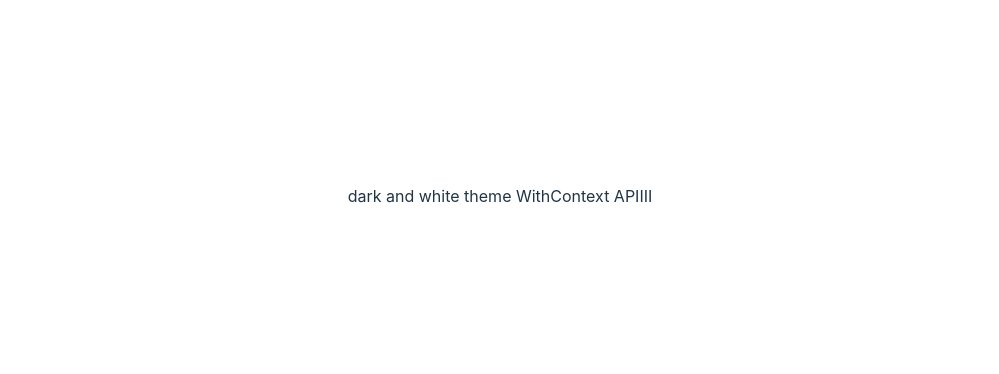
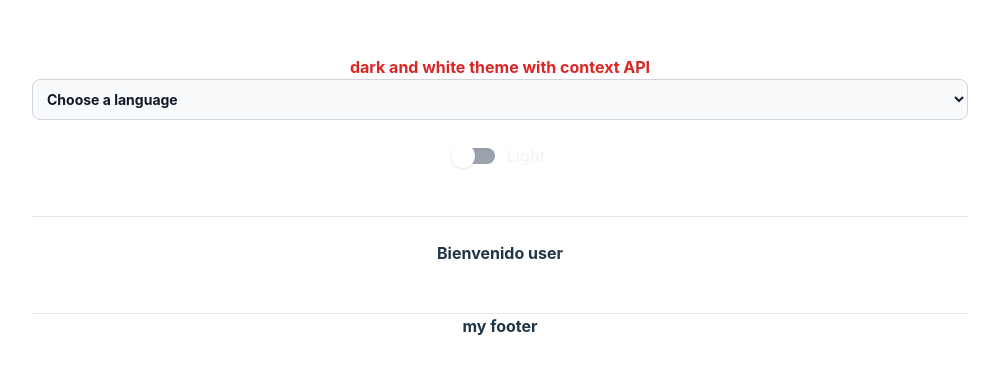
Before and after one commit to JohnRodriguezM/context-vs-no-context, a React (Vite) app: page /whiteBlackWithContext in a window 1280 px wide. Shown: the part 204-578 px from the top of the page, without its empty margins (140-1139 px from the left). Built offline with nearby package versions, Linux system fonts and the light colour scheme.

Commit message:
themeContext

```diff
--- a/package.json
+++ b/package.json
@@ -4,7 +4,7 @@
   "version": "0.0.0",
   "type": "module",
   "scripts": {
-    "dev": "vite",
+    "dev": "vite --host",
     "build": "tsc && vite build",
     "preview": "vite preview"
   },
--- /dev/null
+++ b/src/components/contextComponents/FooterContext.tsx
@@ -0,0 +1,14 @@
+import React, { FC, useContext } from "react";
+
+import { FooterProps } from "../types.services";
+
+import { ThemeContext } from "../../context/ThemeContext";
+export const FooterContext: FC<FooterProps> = ({ footerTitle, ...props }) => {
+  const { theme, handleClickTheme } = useContext(ThemeContext);
+
+  return (
+    <footer className={theme}>
+      <h3>{footerTitle || "my footer"}</h3>
+    </footer>
+  );
+};
--- /dev/null
+++ b/src/components/contextComponents/HeaderContext.tsx
@@ -0,0 +1,70 @@
+import React, { FC, useState, useContext } from "react";
+import { ThemeContext } from "../../context/ThemeContext";
+
+//*types
+import { HeaderProps } from "../types.services";
+
+/*let toggle = "text-gray-700";*/
+let moveButtonTheme = "-left-1";
+
+export const HeaderContext: FC<HeaderProps> = ({
+  titleInitial,
+  title,
+  setLanguage,
+  ...props
+}) => {
+
+  const {theme, handleClickTheme, move} = useContext(ThemeContext)
+
+  const handleLanguage = (e: any) => {
+    e.target.value === "Choose a language" ? "" : setLanguage?.(e.target.value);
+  };
+
+  return (
+    <header className={theme}>
+      <h2 className="text-red-600">{title}</h2>
+      <h3>{titleInitial}</h3>
+      <>
+        <select
+          onChange={handleLanguage}
+          className="bg-gray-50 border border-gray-300 text-gray-900 text-sm rounded-lg focus:ring-blue-500 focus:border-blue-500 block w-full p-2.5 dark:bg-gray-700 dark:border-gray-600 dark:placeholder-gray-400 dark:text-white dark:focus:ring-blue-500 dark:focus:border-blue-500"
+        >
+          <option selected>Choose a language</option>
+          <option value="es">ES</option>
+          <option value="en">EN</option>
+        </select>
+      </>
+      <br />
+      <>
+        <div className="flex items-center justify-center">
+          <div className="flex items-center">
+            <input
+              id="toogleA"
+              type="checkbox"
+              className="hidden"
+              onClick={handleClickTheme}
+            />
+            <label
+              htmlFor="toogleA"
+              className="flex items-center cursor-pointer"
+            >
+              <div className="relative">
+                <div className="w-10 h-4 bg-gray-400 rounded-full shadow-inner"></div>
+                <div
+                  className={`dot absolute w-6 h-6 bg-white rounded-full shadow ${move} -top-1 transition
+                `}
+                ></div>
+              </div>
+              {/*${toggle}*/}
+              <div className={`ml-3   text-gray-100   font-medium`}>
+                {theme === "invert-0" ? "Light" : "Dark"}
+              </div>
+            </label>
+          </div>
+        </div>
+      </>
+      <br />
+      <br />
+    </header>
+  );
+};
--- /dev/null
+++ b/src/components/contextComponents/MainContext.tsx
@@ -0,0 +1,19 @@
+import React, { FC, useContext } from "react";
+//*types
+import {MainProps} from '../types.services'
+import { ThemeContext } from "../../context/ThemeContext";
+
+export const MainContext: FC<MainProps> = ({
+  title,
+  children,
+  ...props
+}: any) => {
+  const {theme, handleClickTheme} = useContext(ThemeContext)
+
+  return (
+    <main className={theme}>
+      {children}
+      <br />
+    </main>
+  );
+};
--- /dev/null
+++ b/src/context/ThemeContext.tsx
@@ -0,0 +1,37 @@
+import { createContext, useState } from "react";
+
+export const ThemeContext = createContext({
+  theme: "",
+  handleClickTheme: (e: any) => {},
+  move: "",
+});
+
+//*button switch checkbox theme color
+const initialTheme = "invert-0";
+
+export const ThemeProvider = ({ children }: any) => {
+  let moveButtonTheme = "-left-1";
+  const [theme, setTheme] = useState(initialTheme);
+  const [move, setMove] = useState("-left-1");
+
+  const handleClickTheme = (e: any): any => {
+    if (e.target.checked) {
+      setTheme?.("invert");
+      setMove("left-5");
+    } else {
+      setTheme?.("invert-0");
+      setMove("-left-1");
+    }
+  };
+  const data = {
+    theme,
+    handleClickTheme,
+    move,
+  };
+
+  return (
+    <ThemeContext.Provider value={data}>
+      {children}
+    </ThemeContext.Provider>
+  );
+};
--- a/src/pages/MultipleLanguage/MultipleLanguage.services.ts
+++ b/src/pages/MultipleLanguage/MultipleLanguage.services.ts
@@ -30,3 +30,36 @@ export const translation: any = {
     },
   },
 };
+
+export const translationContext: any = {
+  es: {
+    mainTitle: "APP multidioma con context api",
+    header: {
+      titleInitial: "Mi cabecera",
+      title: " tema oscuro y claro sin context API ",
+    },
+    main: {
+      welcome: "Logueate para ver el contenido",
+      welcomeUser: "Bienvenido usuario",
+      content: "Mi contenido principal",
+    },
+    footer: {
+      copy: "Todos los derechos reservadosss",
+    },
+  },
+  en: {
+    mainTitle: "app multilanguage with context api",
+    header: {
+      titleInitial: "My header",
+      title: " dark and white theme with context API ",
+    },
+    main: {
+      welcome: "Login to see the content",
+      welcomeUser: "Welcome user",
+      content: "My main content",
+    },
+    footer: {
+      copy: "All rights reserved",
+    },
+  },
+};
--- a/src/pages/WhiteBlackTheme/WithContext.tsx
+++ b/src/pages/WhiteBlackTheme/WithContext.tsx
@@ -1,9 +1,29 @@
-import React from 'react'
+import React, { useState, FC } from "react";
+import { FooterContext } from "../../components/contextComponents/FooterContext";
+import { HeaderContext } from "../../components/contextComponents/HeaderContext";
+import { MainContext } from "../../components/contextComponents/MainContext";
+import { ThemeProvider } from "../../context/ThemeContext";
 
-export const WithContext = () => {
+//*context API
+
+//invert
+export const WithContext: FC = () => {
   return (
-    <div>
-      dark and white theme
-      WithContext APIIII</div>
-  )
-}
+    //lo podria colocar en el div de abajo pero no tendria sentido sin usar la context api  --- ${theme}
+    <ThemeProvider>
+      <div className={` text-base font-bold`}>
+        <HeaderContext
+          title=" dark and white theme with context API "
+        />
+        <hr />
+        <MainContext>
+          <h2 className="text-white">Bienvenido invitad@</h2>
+          <h2>Bienvenido user</h2>
+          <p className="text-white">Mi contenido principal</p>
+        </MainContext>
+        <hr />
+        <FooterContext />
+      </div>
+    </ThemeProvider>
+  );
+};
--- a/vite.config.ts
+++ b/vite.config.ts
@@ -1,7 +1,10 @@
-import { defineConfig } from 'vite'
-import react from '@vitejs/plugin-react'
+import { defineConfig } from "vite";
+import react from "@vitejs/plugin-react";
 
 // https://vitejs.dev/config/
 export default defineConfig({
-  plugins: [react()]
-})
+  plugins: [react()],
+  server: {
+    host: true,
+  },
+});
```
